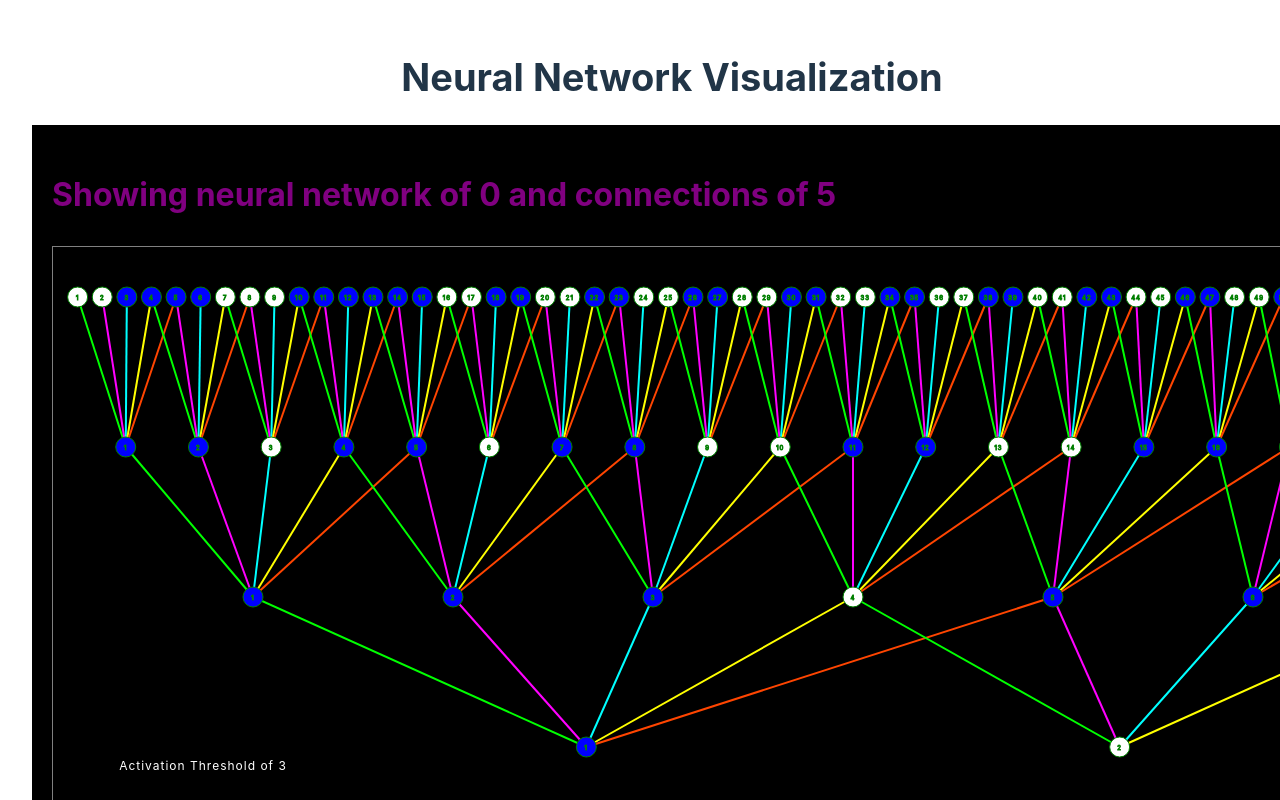
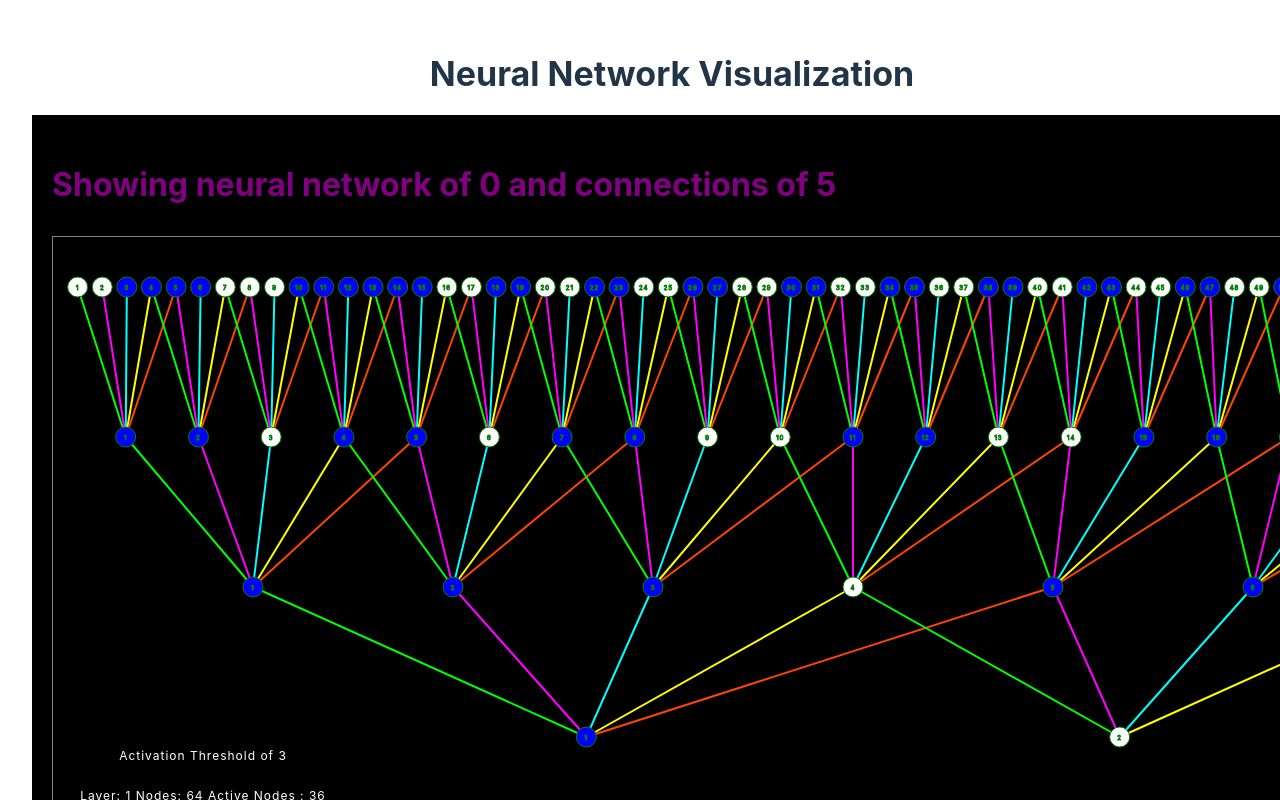
Before and after one commit to dhruvanwd/visual-neurons, a React (Vite) app: page / in a window 1280 px wide. Shown: the top 800 px of the page. Built offline with nearby package versions, Linux system fonts and the light colour scheme.

Commit message:
Refactor code to update font size and padding in App and NeuralNetwork components

```diff
--- a/src/App.tsx
+++ b/src/App.tsx
@@ -5,7 +5,7 @@ import NeuralNetwork from "./NeuralNetwork";
 function App() {
   return (
     <div>
-      <h1 style={{ fontSize: 38 }}>Neural Network Visualization</h1>
+      <h1 style={{ fontSize: 34 }}>Neural Network Visualization</h1>
       {Object.keys(data).map((key) => (
         <NeuralNetwork
           key={key}
--- a/src/NeuralNetwork.tsx
+++ b/src/NeuralNetwork.tsx
@@ -40,7 +40,7 @@ const NeuralNetwork: React.FC<NeuralNetworkProps> = ({
   };
 
   return (
-    <div style={{ backgroundColor: "black", padding: "20px" }}>
+    <div style={{ backgroundColor: "black", padding: 20, marginBottom: 20 }}>
       <h2 style={{ fontSize: 32, color: "purple", textAlign: "left" }}>
         Showing neural network of {name} and connections of {maxConnections}{" "}
       </h2>
```
